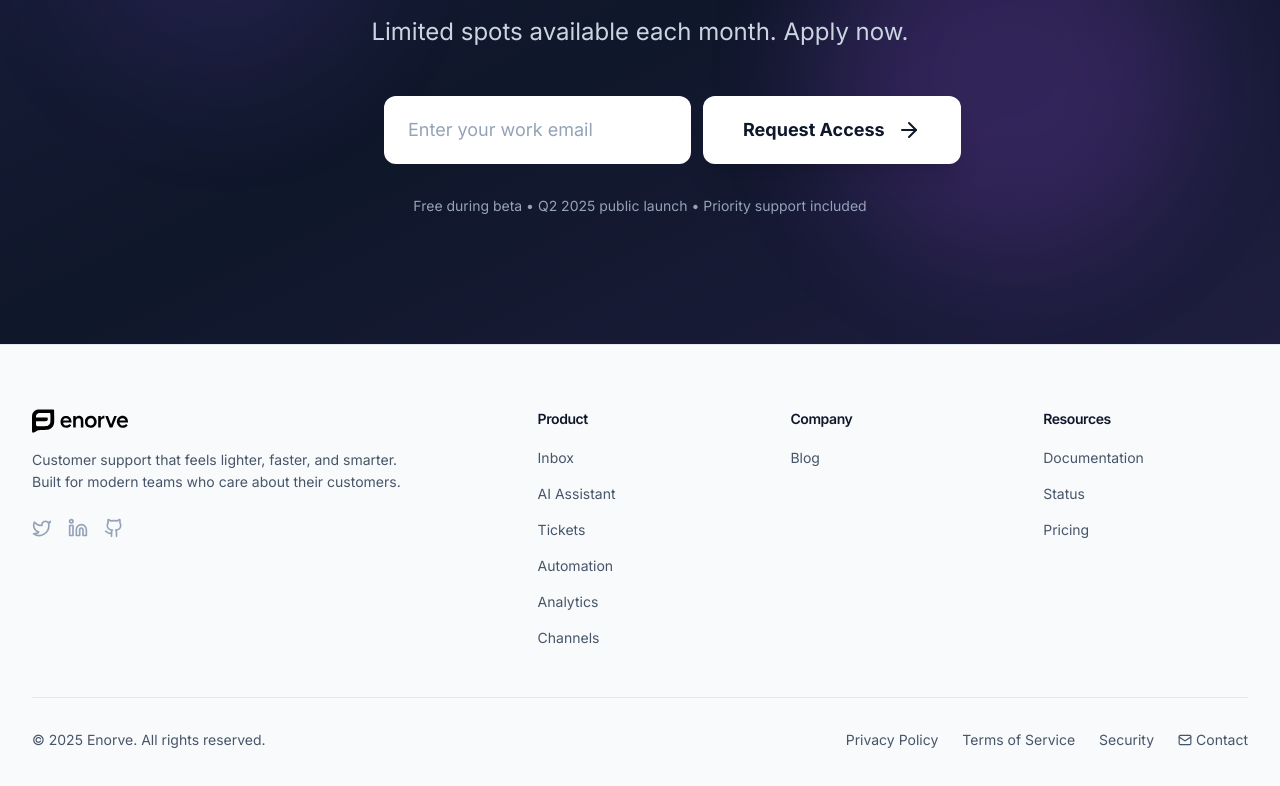
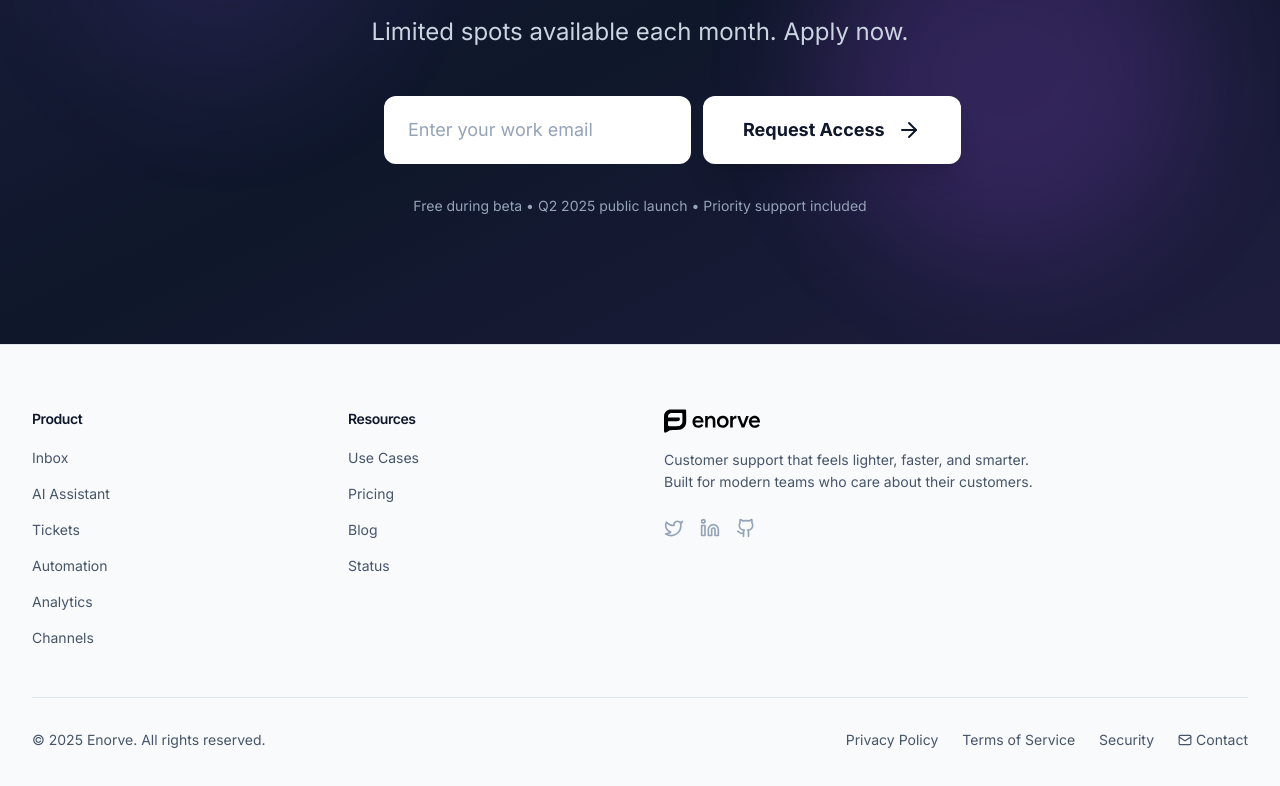
Before and after one commit to ankitmishracoach-ai/fronty, a React (Vite) app: page /pricing in a window 1280 px wide. Shown: the part 8496-9282 px from the top of the page. Built offline with nearby package versions, Linux system fonts and the light colour scheme.

Commit message:
Updated Footer.tsx

```diff
--- a/src/components/Footer.tsx
+++ b/src/components/Footer.tsx
@@ -5,29 +5,7 @@ export default function Footer() {
   return (
     <footer className="bg-slate-50 border-t border-slate-200">
       <div className="max-w-7xl mx-auto px-6 lg:px-8 py-16">
-        <div className="grid grid-cols-1 md:grid-cols-2 lg:grid-cols-5 gap-12 mb-12">
-          <div className="lg:col-span-2">
-            <img
-              src="/enorve-logo-black-cropped.svg"
-              alt="Enorve"
-              className="h-6 mb-4"
-            />
-            <p className="text-slate-600 text-sm leading-relaxed max-w-sm">
-              Customer support that feels lighter, faster, and smarter. Built for modern teams who care about their customers.
-            </p>
-            <div className="flex items-center gap-4 mt-6">
-              <a href="#" className="text-slate-400 hover:text-slate-900 transition-colors">
-                <Twitter className="w-5 h-5" />
-              </a>
-              <a href="#" className="text-slate-400 hover:text-slate-900 transition-colors">
-                <Linkedin className="w-5 h-5" />
-              </a>
-              <a href="#" className="text-slate-400 hover:text-slate-900 transition-colors">
-                <Github className="w-5 h-5" />
-              </a>
-            </div>
-          </div>
-
+        <div className="grid grid-cols-1 md:grid-cols-2 lg:grid-cols-4 gap-12 mb-12">
           <div>
             <h3 className="font-semibold text-slate-900 text-sm mb-4">Product</h3>
             <ul className="space-y-3">
@@ -65,35 +43,51 @@ export default function Footer() {
           </div>
 
           <div>
-            <h3 className="font-semibold text-slate-900 text-sm mb-4">Company</h3>
+            <h3 className="font-semibold text-slate-900 text-sm mb-4">Resources</h3>
             <ul className="space-y-3">
+              <li>
+                <Link to="/usecases" className="text-slate-600 hover:text-slate-900 transition-colors text-sm">
+                  Use Cases
+                </Link>
+              </li>
+              <li>
+                <Link to="/pricing" className="text-slate-600 hover:text-slate-900 transition-colors text-sm">
+                  Pricing
+                </Link>
+              </li>
               <li>
                 <a href="#" className="text-slate-600 hover:text-slate-900 transition-colors text-sm">
                   Blog
                 </a>
-              </li>
-            </ul>
-          </div>
-
-          <div>
-            <h3 className="font-semibold text-slate-900 text-sm mb-4">Resources</h3>
-            <ul className="space-y-3">
-              <li>
-                <Link to="/docs" className="text-slate-600 hover:text-slate-900 transition-colors text-sm">
-                  Documentation
-                </Link>
               </li>
               <li>
                 <a href="#" className="text-slate-600 hover:text-slate-900 transition-colors text-sm">
                   Status
                 </a>
               </li>
-              <li>
-                <Link to="/pricing" className="text-slate-600 hover:text-slate-900 transition-colors text-sm">
-                  Pricing
-                </Link>
-              </li>
             </ul>
+          </div>
+
+          <div className="lg:col-span-2">
+            <img
+              src="/enorve-logo-black-cropped.svg"
+              alt="Enorve"
+              className="h-6 mb-4"
+            />
+            <p className="text-slate-600 text-sm leading-relaxed max-w-sm mb-6">
+              Customer support that feels lighter, faster, and smarter. Built for modern teams who care about their customers.
+            </p>
+            <div className="flex items-center gap-4">
+              <a href="#" className="text-slate-400 hover:text-slate-900 transition-colors">
+                <Twitter className="w-5 h-5" />
+              </a>
+              <a href="#" className="text-slate-400 hover:text-slate-900 transition-colors">
+                <Linkedin className="w-5 h-5" />
+              </a>
+              <a href="#" className="text-slate-400 hover:text-slate-900 transition-colors">
+                <Github className="w-5 h-5" />
+              </a>
+            </div>
           </div>
         </div>
 
```
